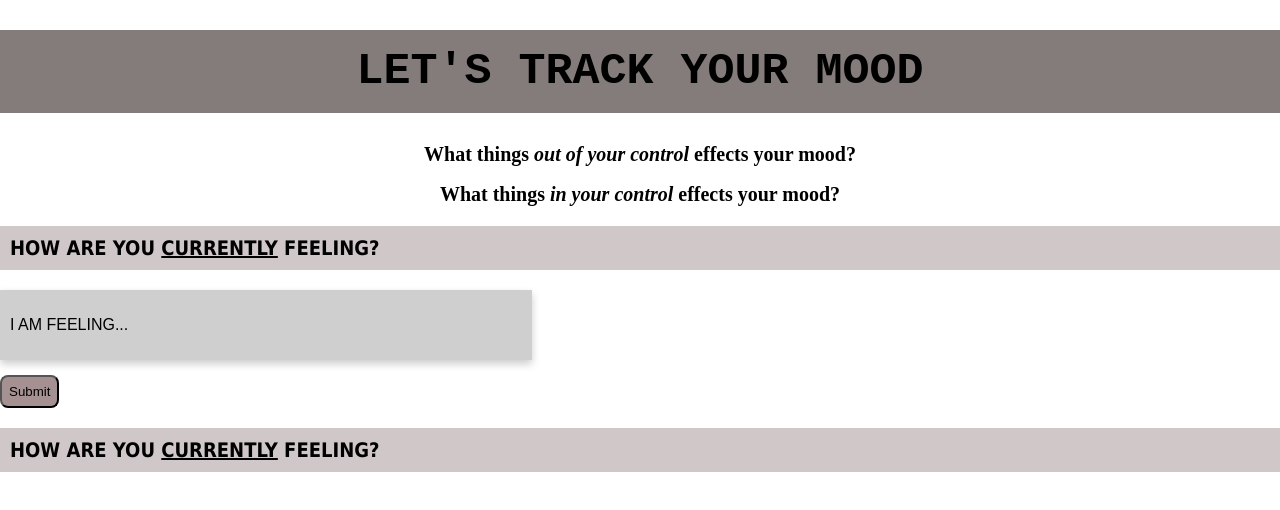
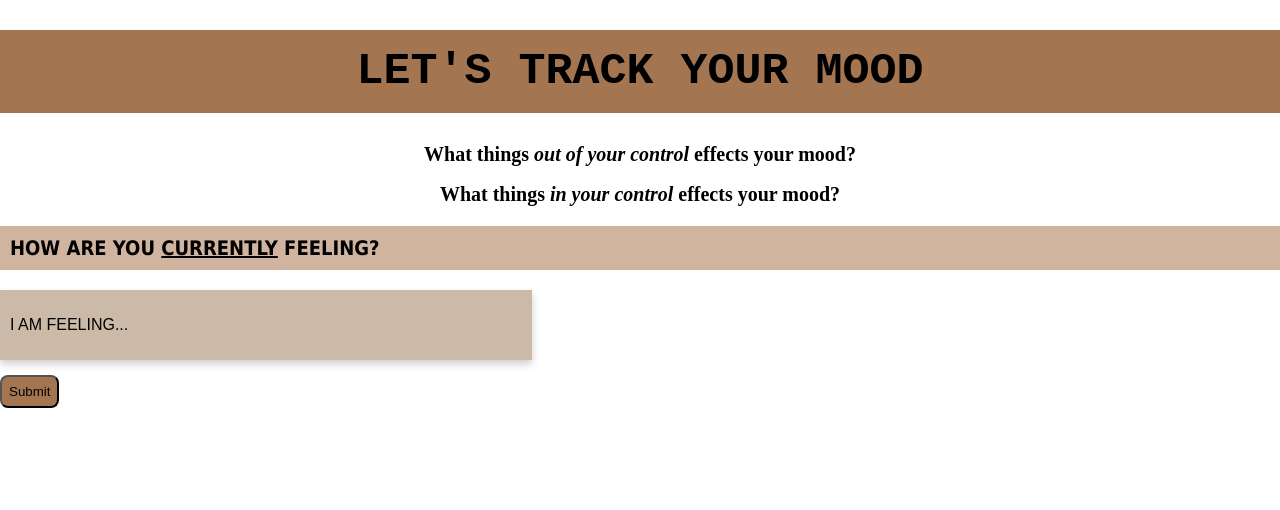
Before and after one commit to kaoxiong20/mood-tracker-react, a React (Create React App) app: page / in a window 1280 px wide. Shown: the top 510 px of the page. Built offline with nearby package versions, Linux system fonts and the light colour scheme.

Commit message:
Grabbed some color palettes from Canva and utilized those onto the components

```diff
--- a/src/App.js
+++ b/src/App.js
@@ -14,7 +14,6 @@ function App() {
       <Header/>
       <Moods/>
       <SubmitButton/>
-      <Header/>
     </div>
   );
 }
--- a/src/components/Header.js
+++ b/src/components/Header.js
@@ -16,6 +16,6 @@ const Subtitle = styled.h3`
 font-size: 20px;
 font-family: Tahoma;
 text-transform: uppercase;
-background-color: #D0C8C8;
+background-color: #D0B49F;
 padding: 10px;
 `
--- a/src/components/Moods.js
+++ b/src/components/Moods.js
@@ -24,5 +24,5 @@ const StyledDiv = styled.div`
     width: 40%;
     padding: 10px;
     margin-bottom: 15px;
-    background-color: #CFCFCF;
+    background-color: #CBBAA8;
 `
--- a/src/components/SubmitButton.js
+++ b/src/components/SubmitButton.js
@@ -10,7 +10,7 @@ function SubmitButton() {
 export default SubmitButton;
 
 const AwesomeButton = styled.button`
-  background-color: #A59191;
+  background-color: #A47551;
   padding: 7px;
   cursor: pointer;
   border-radius: 8px;
--- a/src/components/Title.js
+++ b/src/components/Title.js
@@ -12,7 +12,7 @@ function Title() {
 export default Title;
 
 const CoolH1 = styled.h1`
-background-color: #847C7A;
+background-color: #A47551;
 font-family: Monospace;
 padding: 16px;
 font-size: 45px;
```
